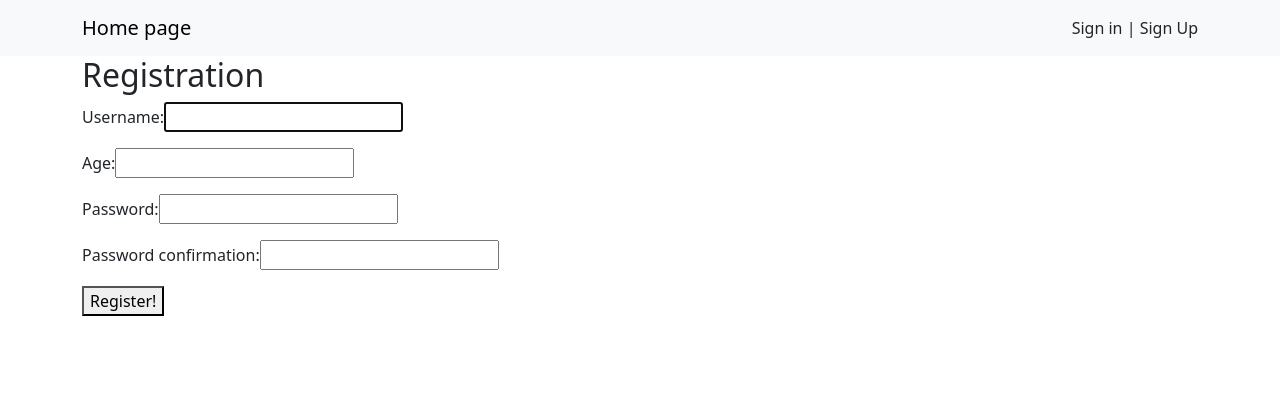
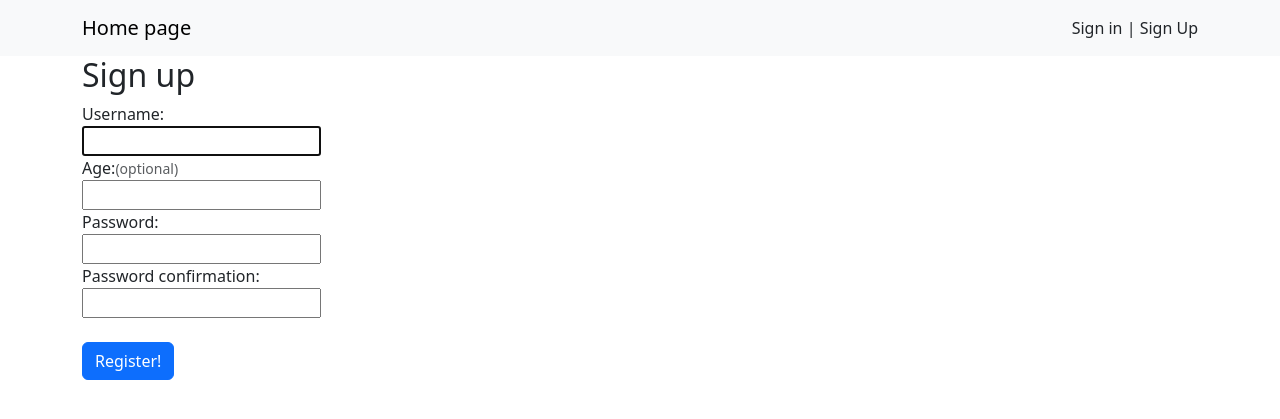
Before and after one commit to MohammadEslahi/Weather-app, a Django app: page /accounts/registration/ in a window 1280 px wide. Shown: the top 419 px of the page. Run offline with Django 5.2, Linux system fonts and the light colour scheme.

Commit message:
registration form vissually improved

```diff
--- a/templates/registration/register.html
+++ b/templates/registration/register.html
@@ -2,13 +2,14 @@
 
 {% block body %}
 <div class="container">
-    <h2>Registration</h2>
+    <h2>Sign up</h2>
     <form method="post"> {% csrf_token %}
-    <div class="mb-3">{{form.username.label_tag}}{{form.username}}</div>
-    <div class="mb-3">{{form.age.label_tag}}{{form.age}}</div>
-    <div class="mb-3">{{form.password1.label_tag}}{{form.password1}}</div>
-    <div class="mb-3">{{form.password2.label_tag}}{{form.password2}}</div>
-    <div class="mb-3"><button type="submit">Register!</button></div>
+        {{form.username.label_tag}}<div class="col-sm-10">{{form.username}}</div>
+        {{form.age.label_tag}}<small class="form-text text-muted">(optional)</small><div class="col-sm-10">{{form.age}}</div>
+        {{form.password1.label_tag}}<div class="col-sm-10">{{form.password1}}</div>
+        {{form.password2.label_tag}}<div class="col-sm-10">{{form.password2}}</div><br>
+        <div class="col-sm-10"><button class="btn btn-primary" type="submit">Register!</button></div>
+
 </form>
 </div>
 {% endblock %}
```
Also changed, not shown: templates/registration/login.html (line endings or trailing spaces).
